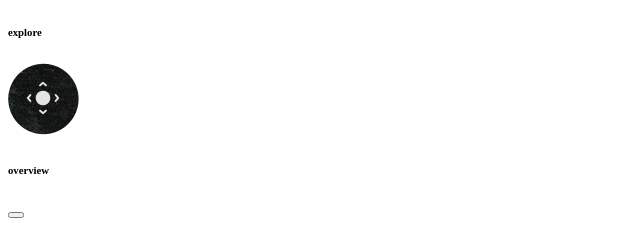
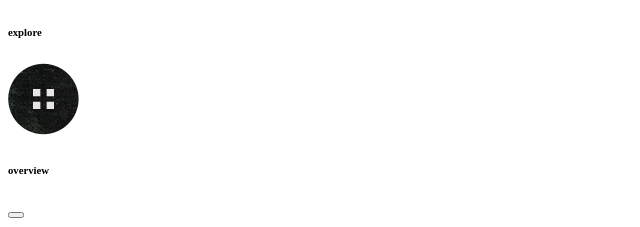
Before and after one commit to gnikoloff/product-explorer, a website: page index.html in a window 1280 px wide. Shown: the part 338-565 px from the top of the page, 0-640 px from the left. Drawn offline with Linux system fonts and the light colour scheme.

Commit message:
added new icon for overview layout button

```diff
--- a/index.html
+++ b/index.html
@@ -34,7 +34,7 @@
         data-layout-mode="overview"
         class="hint hint-explore-scene"
       >
-        <img src="src/assets/icon-explore.png" alt="Icon for exploring the scene." />
+        <img src="src/assets/icon-overview.png" alt="Icon for exploring the scene." />
         <h6>overview</h6>
       </div>
     </div>
```
Also changed, not shown: src/assets/icon-overview.png (added).
